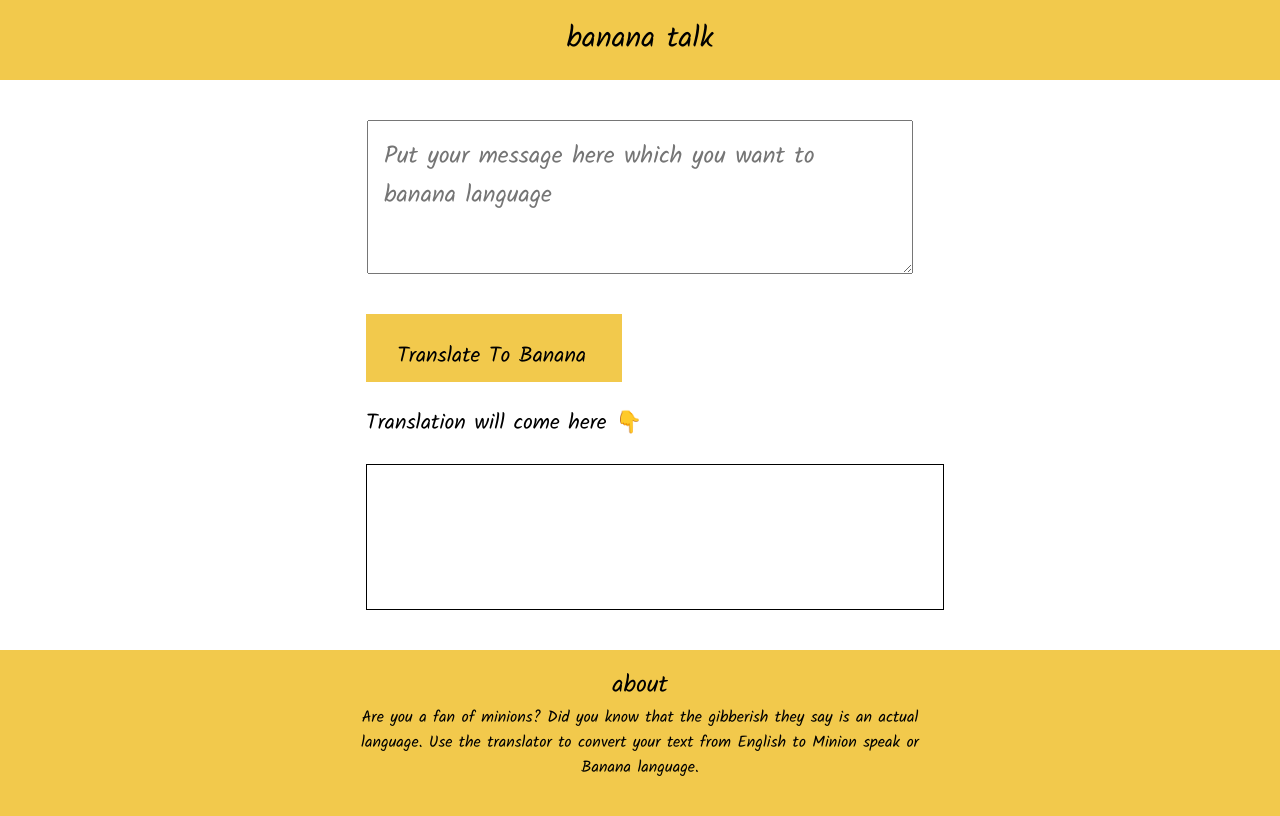
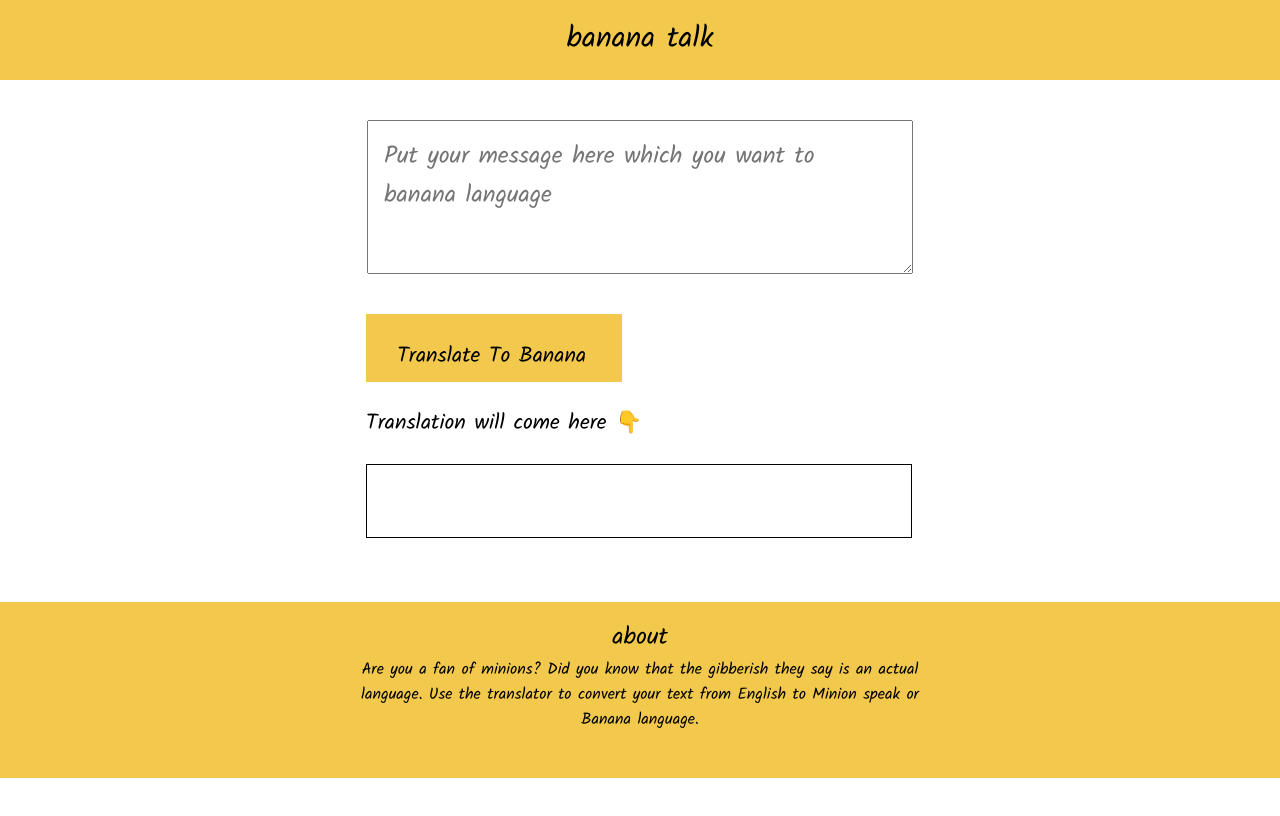
Before and after one commit to sree-sivani/Javascript-neoGCamp, a plain HTML site: page index.html in a window 1280 px wide. Drawn offline with Linux system fonts and the light colour scheme.

Commit message:
updated style

```diff
--- a/style.css
+++ b/style.css
@@ -24,10 +24,10 @@ textarea{
 }
 #output{
     border : 1px solid black;
-    height : 10vh;
+    height : 5vh;
     width : 40%;
     margin : auto;
-    padding : 2rem;
+    padding : 1rem;
     margin-left : 28.6vw;
 }
 #btn-translate{
@@ -66,7 +66,7 @@ textarea{
 
 }
 footer{
-    margin-top : 5vh;
+    margin-top : 8vh;
     background-color : var(--primary);
     height : 22vh;
 }
```
